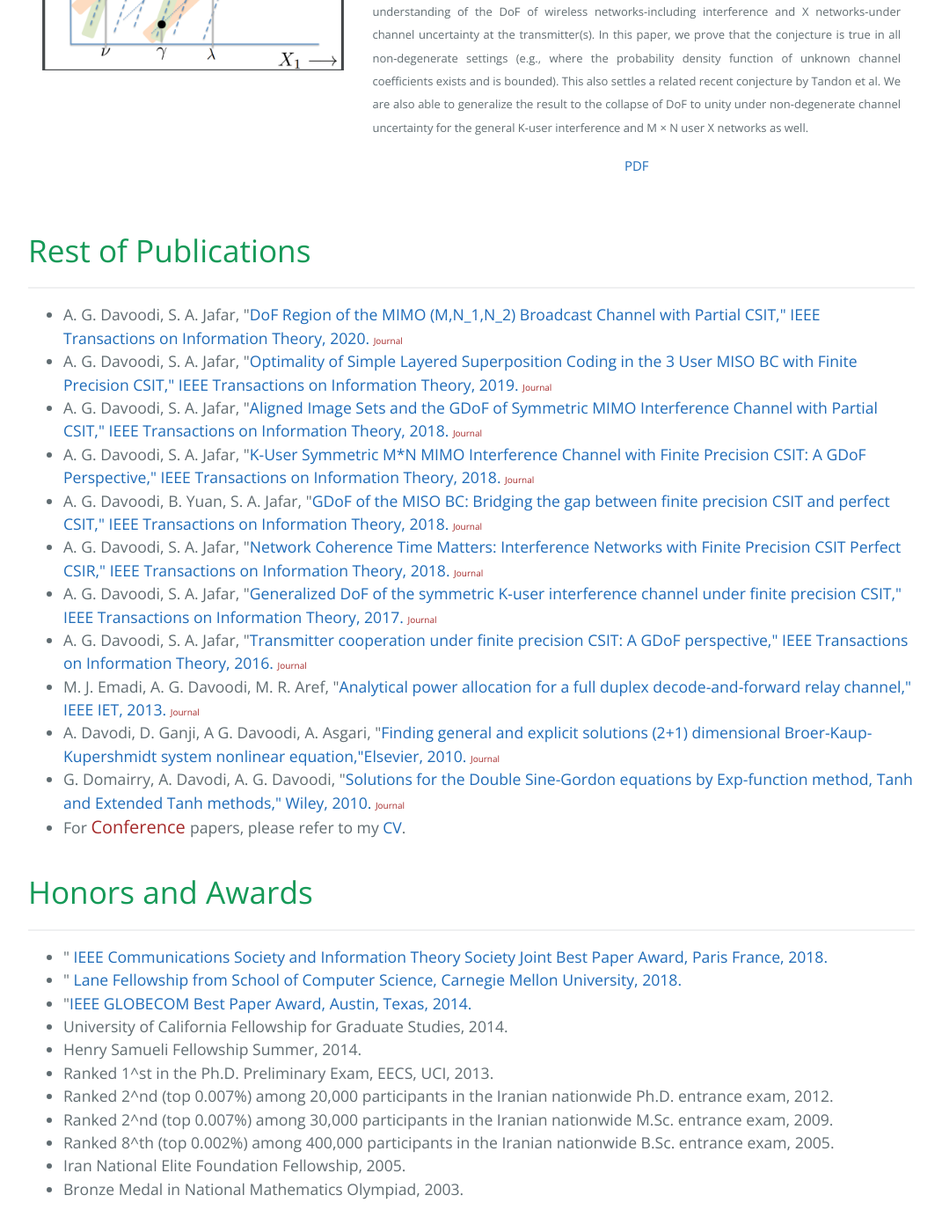
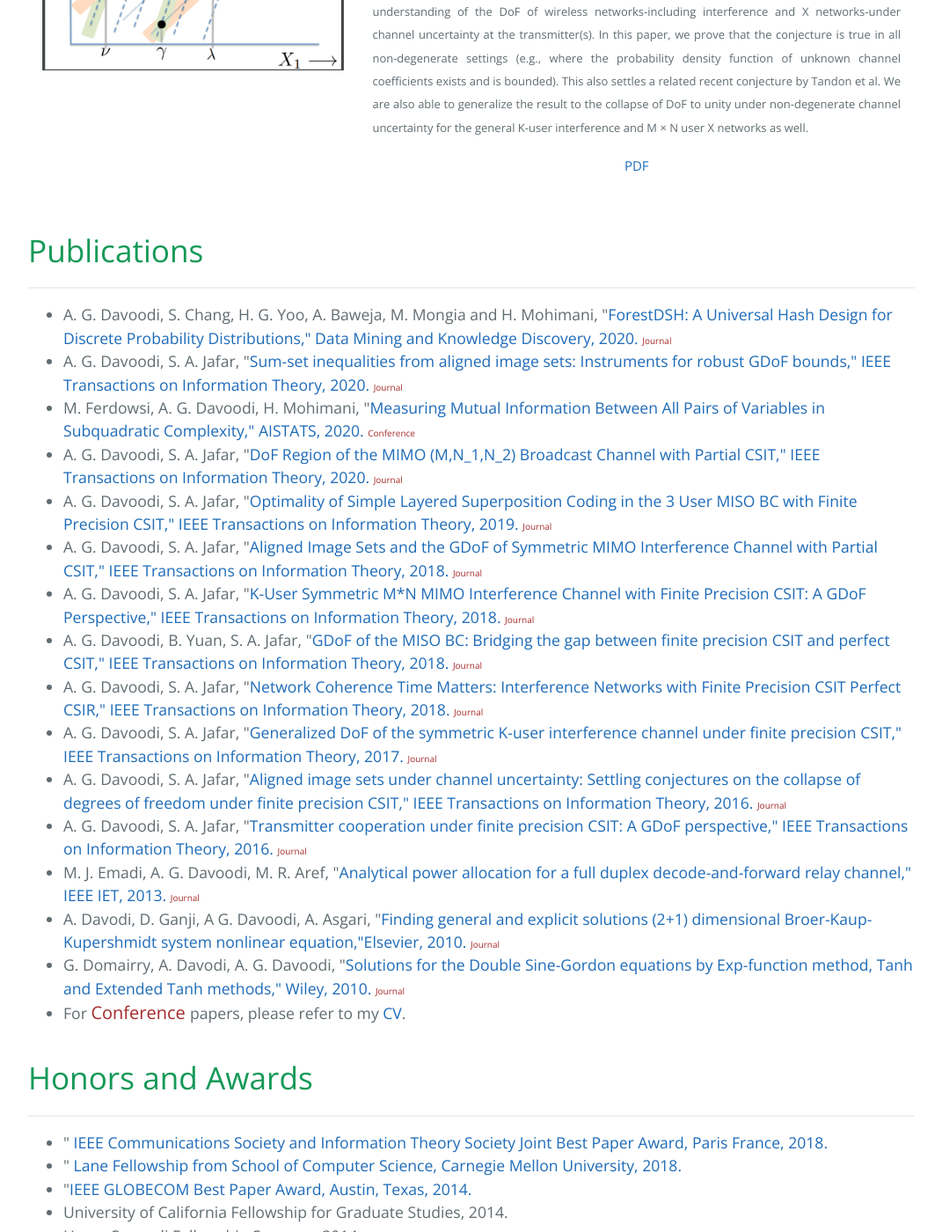
Before and after one commit to arashgholami/arashgholami.github.io, a Jekyll site: the page built from index.md, in a window 1280 px wide and 1400 px high, scrolled down 2443 px. Shown: the whole window at 88% size, without its empty margins (104-1175 px from the left). Built offline with Jekyll 4.4.1, drawn with Linux system fonts in a browser that asks for light colours.

Commit message:
Update index.md

```diff
--- a/index.md
+++ b/index.md
@@ -127,10 +127,12 @@ of having the same hash is higher. </font><br>
 </div>
 
 
-# Rest of Publications
+# Publications
 * * *
-
 <ul>
+  <li>A. G. Davoodi, S. Chang, H. G. Yoo, A. Baweja, M. Mongia and H. Mohimani, "<a href="">ForestDSH: A Universal Hash Design for Discrete Probability Distributions," Data Mining and Knowledge Discovery, 2020. </a>  <span style="color:brown;font-size:10px">  Journal </span>  </li>
+   <li>A. G. Davoodi, S. A. Jafar, "<a href="https://arxiv.org/pdf/1703.01168.pdf">Sum-set inequalities from aligned image sets: Instruments for robust GDoF bounds," IEEE Transactions on Information Theory, 2020. </a>  <span style="color:brown;font-size:10px">  Journal </span>  </li>
+   <li>M. Ferdowsi, A. G. Davoodi, H. Mohimani, "<a href="http://proceedings.mlr.press/v108/ferdosi20a/ferdosi20a.pdf">Measuring Mutual Information Between All Pairs of Variables in Subquadratic Complexity," AISTATS, 2020. </a>  <span style="color:brown;font-size:10px">  Conference </span>  </li>
   <li>A. G. Davoodi, S. A. Jafar, "<a href="https://ieeexplore.ieee.org/abstract/document/8849793">DoF Region of the MIMO (M,N_1,N_2) Broadcast Channel with Partial CSIT," IEEE Transactions on Information Theory, 2020. </a>  <span style="color:brown;font-size:10px">  Journal </span>  </li>
   <li>A. G. Davoodi, S. A. Jafar, "<a href="https://ieeexplore.ieee.org/abstract/document/8756112">Optimality of Simple Layered Superposition Coding in the 3 User MISO BC with Finite Precision CSIT," IEEE Transactions on Information Theory, 2019. </a>  <span style="color:brown;font-size:10px">  Journal </span>  </li>
   <li>A. G. Davoodi, S. A. Jafar, "<a href="https://ieeexplore.ieee.org/abstract/document/8478408">Aligned Image Sets and the GDoF of Symmetric MIMO Interference Channel with Partial CSIT," IEEE Transactions on Information Theory, 2018. </a>  <span style="color:brown;font-size:10px">  Journal </span>  </li>
@@ -138,6 +140,7 @@ of having the same hash is higher. </font><br>
      <li>A. G. Davoodi, B. Yuan, S. A. Jafar, "<a href="http://ieeexplore.ieee.org/stamp/stamp.jsp?arnumber=7541508&tag=1">GDoF of the MISO BC: Bridging the gap between finite precision CSIT and perfect CSIT," IEEE Transactions on Information Theory, 2018. </a> <span style="color:brown;font-size:10px">  Journal </span>  </li>
      <li>A. G. Davoodi, S. A. Jafar, "<a href="https://ieeexplore.ieee.org/abstract/document/8360458">Network Coherence Time Matters: Interference Networks with Finite Precision CSIT Perfect CSIR," IEEE Transactions on Information Theory, 2018. </a>  <span style="color:brown;font-size:10px">  Journal </span>  </li>
    <li>A. G. Davoodi, S. A. Jafar, "<a href="https://ieeexplore.ieee.org/abstract/document/7541510">Generalized DoF of the symmetric K-user interference channel under finite precision CSIT," IEEE Transactions on Information Theory, 2017. </a>  <span style="color:brown;font-size:10px">  Journal </span>  </li>
+    <li>A. G. Davoodi, S. A. Jafar, "<a href="https://ieeexplore.ieee.org/abstract/document/7502087">Aligned image sets under channel uncertainty: Settling conjectures on the collapse of degrees of freedom under finite precision CSIT," IEEE Transactions on Information Theory, 2016. </a>  <span style="color:brown;font-size:10px">  Journal </span>  </li>
       <li>A. G. Davoodi, S. A. Jafar, "<a href="https://ieeexplore.ieee.org/abstract/document/7604114">Transmitter cooperation under finite precision CSIT: A GDoF perspective," IEEE Transactions on Information Theory, 2016. </a>  <span style="color:brown;font-size:10px">  Journal </span>  </li>
    <li>M. J. Emadi, A. G. Davoodi, M. R. Aref, "<a href="https://ieeexplore.ieee.org/abstract/document/6555770">Analytical power allocation for a full duplex decode-and-forward relay channel," IEEE IET, 2013. </a>  <span style="color:brown;font-size:10px">  Journal </span> </li>
    <li>A. Davodi, D. Ganji, A G. Davoodi, A. Asgari, "<a href="https://www.sciencedirect.com/science/article/abs/pii/S0096300309005359">Finding general and explicit solutions (2+1) dimensional Broer-Kaup-Kupershmidt system nonlinear equation,"Elsevier, 2010. </a>  <span style="color:brown;font-size:10px">  Journal </span>  </li>
```
